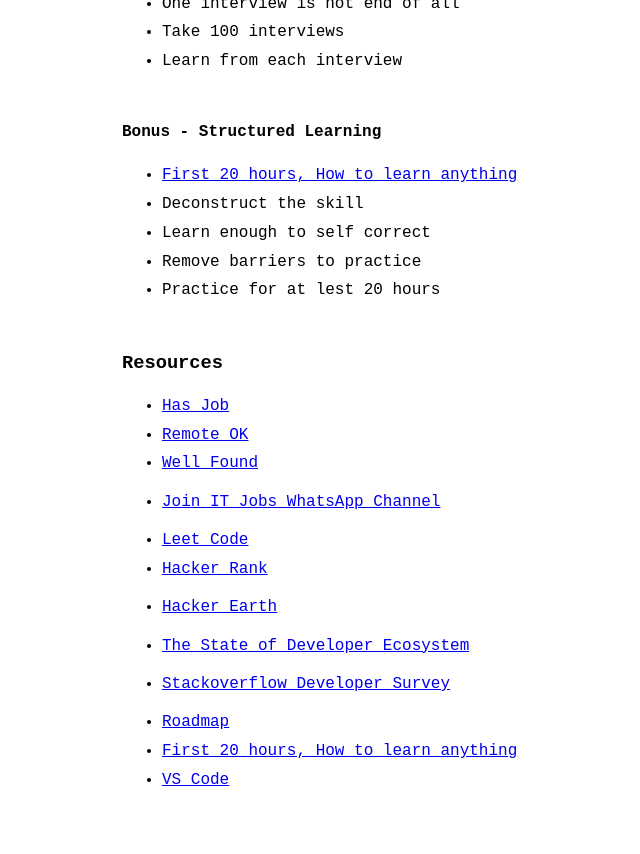
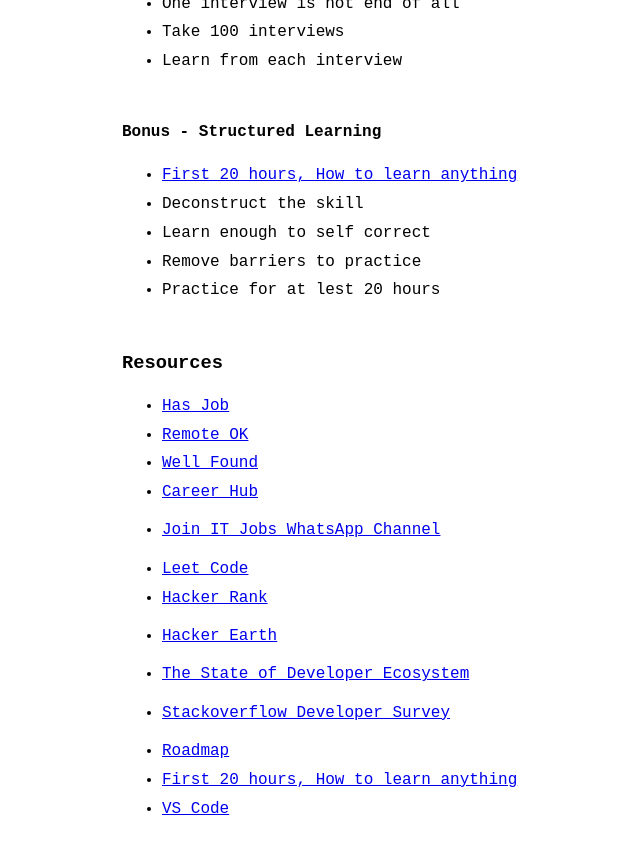
Before and after one commit to VallarasuS/Vallarasu.in, a Jekyll site: the page built from docs/_posts/2025-01-24-first-job.md, in a window 1280 px wide and 900 px high, scrolled down 2432 px. Shown: the top 854 px of the window, without its empty margins (198-838 px from the left). Built offline with Jekyll 4.4.1, drawn with Linux system fonts in a browser that asks for light colours.

Commit message:
Update 2025-01-24-first-job.md

```diff
--- a/docs/_posts/2025-01-24-first-job.md
+++ b/docs/_posts/2025-01-24-first-job.md
@@ -74,6 +74,7 @@
 - [Has Job](https://hasjob.co/)
 - [Remote OK](https://remoteok.com/)
 - [Well Found](https://wellfound.com/)
+- [Career Hub](https://www.engineerhub.in/career)
 - [Join IT Jobs WhatsApp Channel](https://www.whatsapp.com/channel/0029VaFReapFnSzFj4txau0d)
 
 - [Leet Code](https://leetcode.com/explore/)
```
